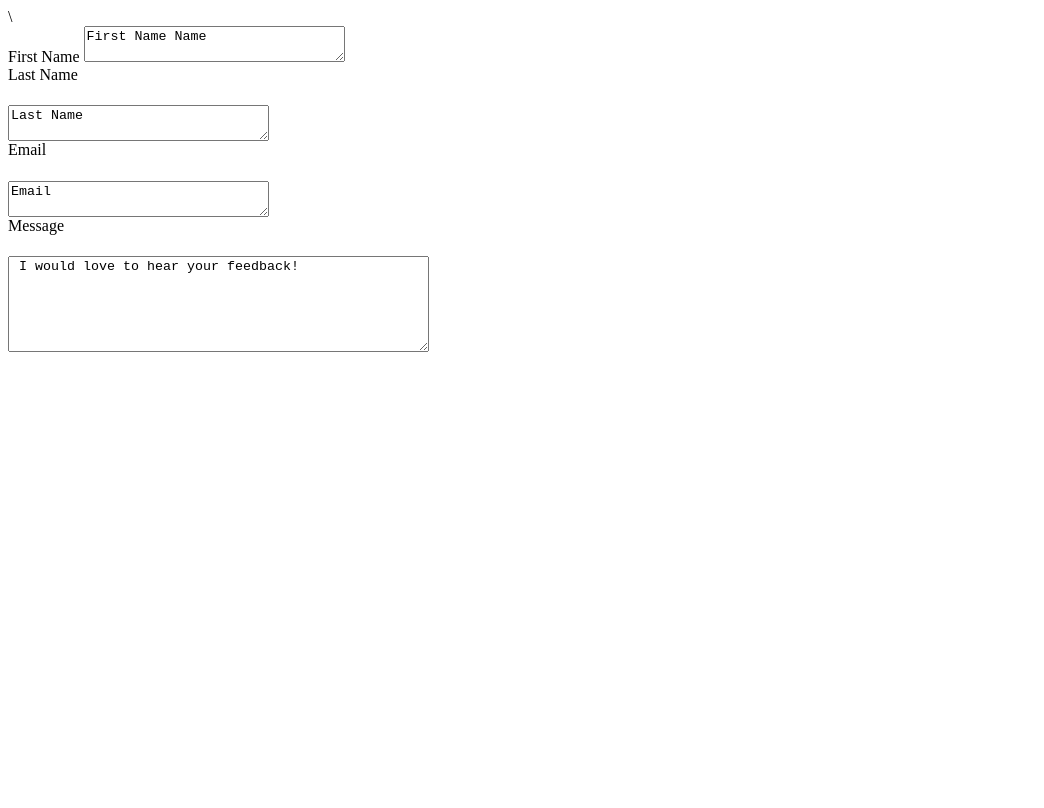
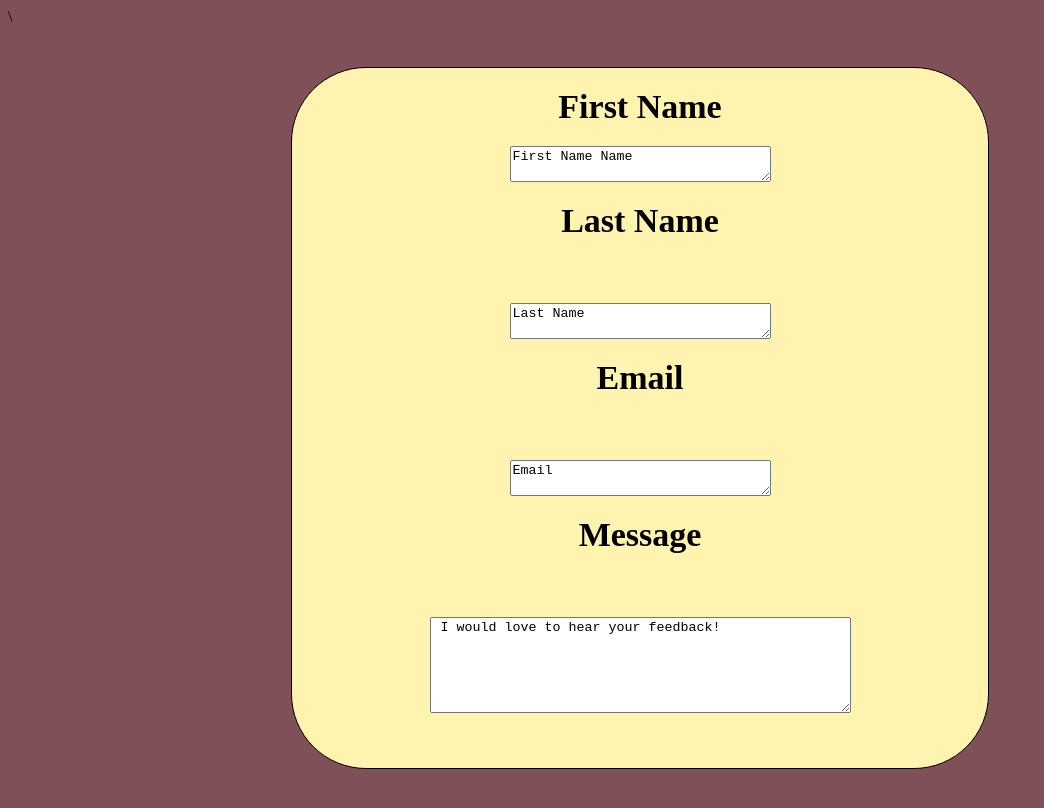
Before and after one commit to chase-powell/ACA_web101_Chase-Powell_, a plain HTML site: page views/contact-page.html in a window 1280 px wide. Shown: the whole page, without its empty margins (0-1044 px from the left). Drawn offline with Linux system fonts and the light colour scheme.

Commit message:
forgot to fix link after changing file name on css

```diff
--- a/views/contact-page.html
+++ b/views/contact-page.html
@@ -4,7 +4,7 @@
     <meta http-equiv="X-UA-Compatible" content="IE=edge">
     <meta name="viewport" content="width=device-width, initial-scale=1.0">
     <title>Document</title>
-    <link rel="stylesheet" href="../styles/conact-page.css">
+    <link rel="stylesheet" href="../styles/contact-page.css">
 </head>
 <body>\
 
```
